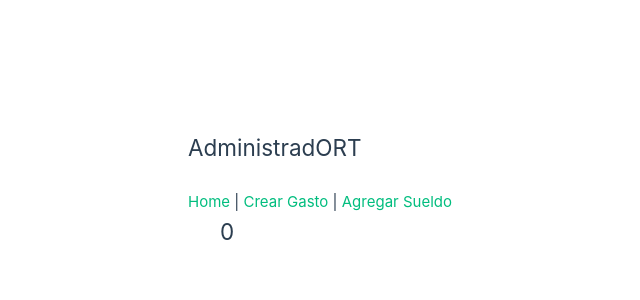
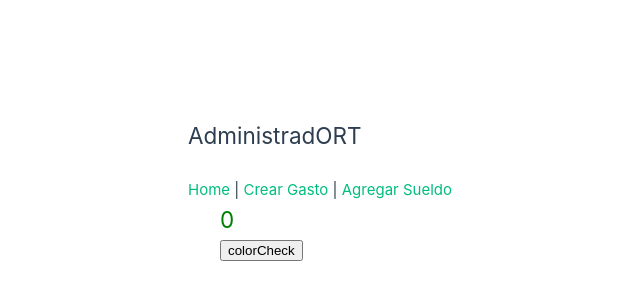
Before and after one commit to djseeba173/Nuevo-Administrador-de-Gastos, a Vue app: page /#/ in a window 1280 px wide. Shown: the part 210-510 px from the top of the page, without its empty margins (188-828 px from the left). Built offline with nearby package versions, Linux system fonts and the light colour scheme.

Commit message:
agregue color al sueldo que cambia segun su valor

```diff
--- a/src/components/AgregarSueldo.vue
+++ b/src/components/AgregarSueldo.vue
@@ -28,7 +28,6 @@ export default {
   methods: {
       agregar() {
           this.store.agregarSueldo({...this.salario});
-          alert("Se agregó de manera correcta")
       },
       mostrar(){
           return "Sueldo: " + this.sueldo;
--- a/src/components/CrearGasto.vue
+++ b/src/components/CrearGasto.vue
@@ -34,7 +34,6 @@ export default {
   methods: {
       agregar() {
           this.store.agregarGasto({...this.producto});
-          alert("Se agregó de manera correcta")
       }
   }
 }
--- a/src/components/Home.vue
+++ b/src/components/Home.vue
@@ -1,7 +1,8 @@
 <template>
   <div id="app">
     <div>
-      <h2> {{mostrarSueldo()}} </h2>
+      <h2 v-bind:style="color"> {{mostrarSueldo()}} </h2>
+      <button @click="checkColor()" > colorCheck </button>
     </div>
     <div>
       <ul>
@@ -31,7 +32,8 @@ export default {
   data(){
       //let hora = this.today.getHours()
       return{
-          producto : {importe:0, desc:'', categoria: ''}//, tiempo: hora} //le quisimos agregar tiempo pero no funca UwU :3
+          producto : {importe:0, desc:'', categoria: ''}, //, tiempo: hora} //le quisimos agregar tiempo pero no funca UwU :3
+          color: {color: 'green'},
       }
 
   },
@@ -39,13 +41,13 @@ export default {
       agregar() {
           this.store.agregarGasto({...this.producto});
       },
-      mostrar(){
-          let array = [];
-          array.push(this.listaGastos.map(obj => `| Importe: ${obj.importe} | Descripcion: ${obj.desc} | Categoria: ${obj.categoria} |`)) //| Tiempo: ${obj.tiempo}`);
-
-      },
       mostrarSueldo(){
           return this.sueldo.sueldo === undefined ? '0' : `| Sueldo: ${this.sueldo.sueldo} | `;
+      },
+      checkColor(){
+          if(this.sueldo.sueldo <= 0){
+            this.color = {color: 'red'};
+          }
       },
   }
 }
--- a/src/store/storeGasto.js
+++ b/src/store/storeGasto.js
@@ -12,7 +12,6 @@ export const useStore = defineStore('main',{
         },
         agregarSueldo(numero){
             this.sueldo = numero;
-            alert("estoy agregando")
         }
 
     }
```
